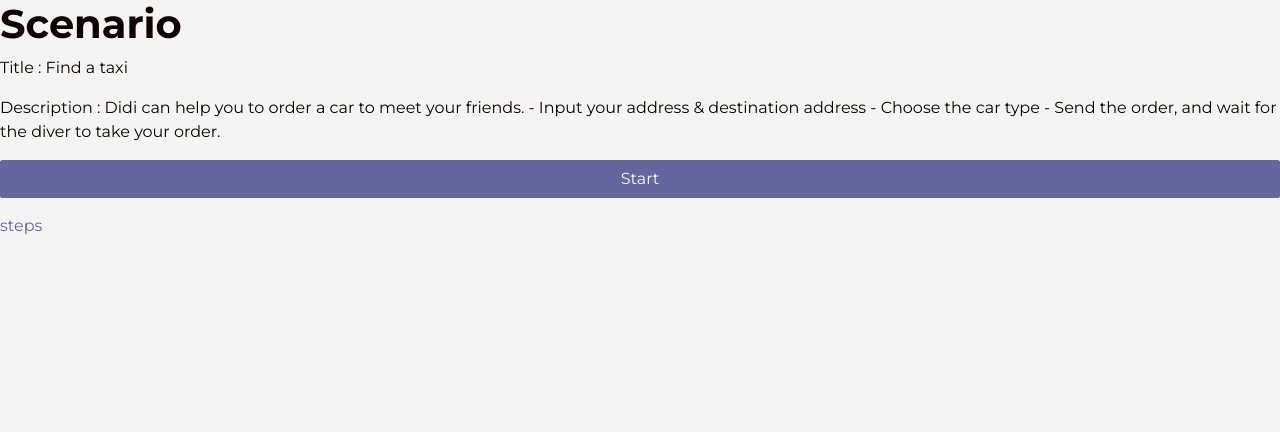
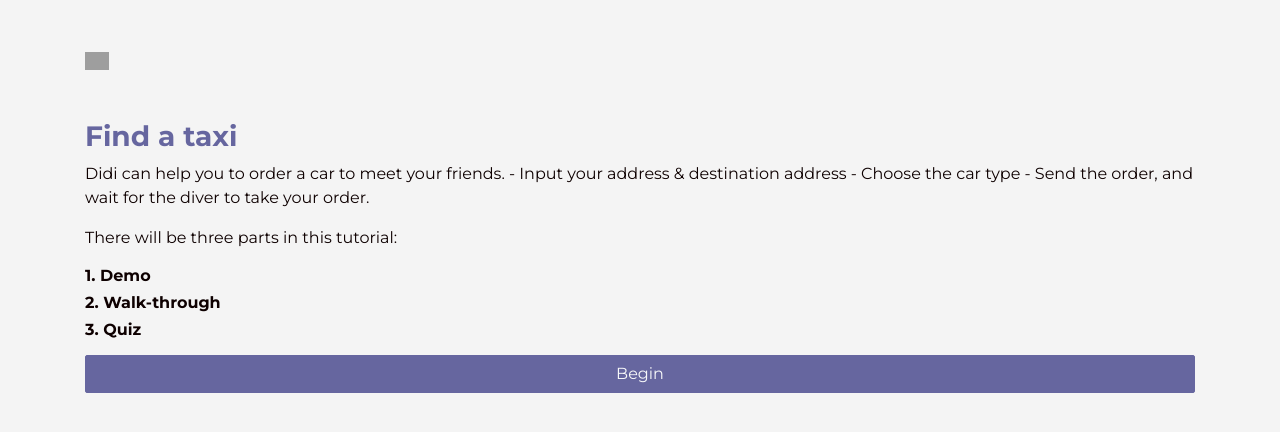
Before and after one commit to marjoriewu/I-CAN-TECH, a Rails app: page /scenarios/1 in a window 1280 px wide. Shown: the top 432 px of the page. Run offline with Rails 7, Linux system fonts and the light colour scheme; a user stored in the database is signed in; data comes from the database, SQL or seed files in the repository; style sheets or scripts are compiled from the project's sources; parts of the project's set-up code (start-up, migrations or seed data) failed here and were passed over; some libraries are stand-ins or nearby versions; grey boxes are pictures that could not be loaded.

Commit message:
design the scenario show page

```diff
--- a/app/views/scenarios/show.html.erb
+++ b/app/views/scenarios/show.html.erb
@@ -1,9 +1,17 @@
-<h1>Scenario</h1>
-<!-- This page is to render the introduction page for the individual scenario -->
-<p>Title : <%= @scenario.title %></p>
-<p>Description : <%= @scenario.description %></p>
-<%=simple_form_for(@record, method: :post, url: scenario_records_path(params[:id])) do |f| %>
-  <%= f.submit "Start", class: "btn btn-primary text-light btn-block mb-3"  %>
-<% end %>
-<!-- Link to Steps, is just placed here as a placeholder pending front-end integration -->
-<%= link_to "steps", scenario_steps_path(@scenario.id)%>
+<div class="container my-5">
+  <%= link_to root_path do %>
+    <%= image_tag "close-gray", width: "24px" %>
+  <% end %>
+  <!-- This page is to render the introduction page for the individual scenario -->
+  <div class="my-5">
+    <h3 class="text-primary"><%= @scenario.title %></h3>
+    <p><%= @scenario.description %></p>
+    <p>There will be three parts in this tutorial:</p>
+    <h6>1. Demo</h6>
+    <h6>2. Walk-through</h6>
+    <h6>3. Quiz</h6>
+    <%=simple_form_for(@record, method: :post, url: scenario_records_path(params[:id])) do |f| %>
+      <%= f.submit "Begin", class: "btn btn-primary text-light btn-block my-3"  %>
+    <% end %>
+  </div>
+</div>
```
Also changed, not shown: app/assets/stylesheets/components/_scenario-card.scss (added, +12 -0 lines), app/assets/images/close-gray.svg (added).
